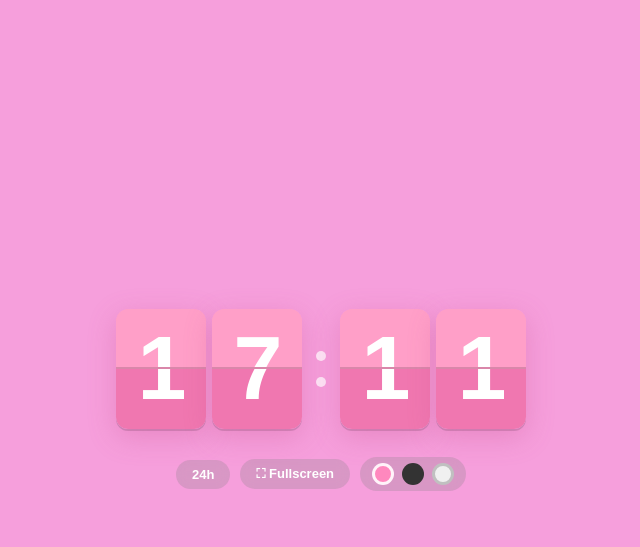
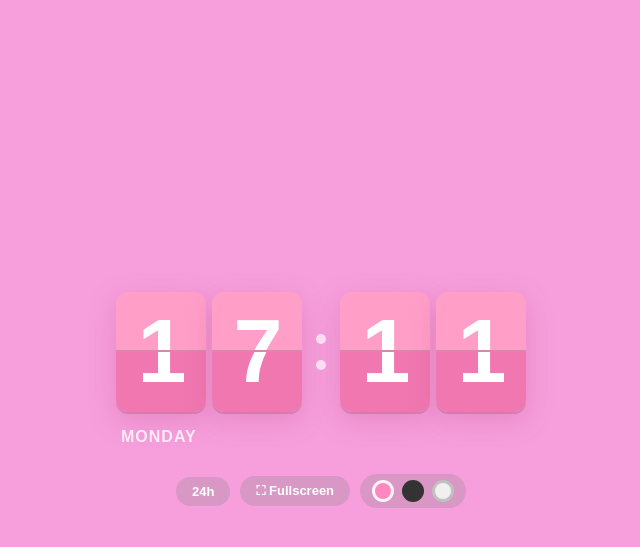
Before and after one commit to bragingerman/bragingerman, a PHP site: page /fapclock.html in a window 1280 px wide. Shown: the top 547 px of the page, without its empty margins (319-959 px from the left). Run offline with PHP 8.4, Linux system fonts and the light colour scheme.

Commit message:
Добавлены метки AM/PM и дня недели в интерфейс часов; обновлена логика отображения в fapclock.js.

```diff
--- a/fapclock.css
+++ b/fapclock.css
@@ -191,6 +191,34 @@ body {
     opacity: 0.7;
 }
 
+/* ---- LABELS (AM/PM and Weekday) ---- */
+.clock-labels {
+    display: flex;
+    justify-content: space-between;
+    align-items: center;
+    width: 100%;
+    max-width: 400px;
+    margin-top: -12px;
+}
+
+.label-ampm,
+.label-weekday {
+    font-size: 16px;
+    font-weight: 700;
+    color: var(--digit-color);
+    opacity: 0.8;
+    letter-spacing: 1px;
+    text-transform: uppercase;
+}
+
+.label-ampm {
+    margin-left: 20px;
+}
+
+.label-weekday {
+    margin-right: 20px;
+}
+
 /* ---- CONTROLS BAR ---- */
 .controls {
     display: flex;
--- a/fapclock.html
+++ b/fapclock.html
@@ -25,6 +25,12 @@
     </div>
   </div>
 
+  <!-- AM/PM and Weekday labels -->
+  <div class="clock-labels">
+    <div class="label-ampm" id="labelAmPm"></div>
+    <div class="label-weekday" id="labelWeekday"></div>
+  </div>
+
   <!-- CONTROLS -->
   <div class="controls">
     <button class="ctrl-btn" id="btn24" onclick="toggle24()">24h</button>
--- a/fapclock.js
+++ b/fapclock.js
@@ -94,8 +94,29 @@ let is24h = true;
 let prevH1=-1,prevH2=-1,prevM1=-1,prevM2=-1;
 
 let dH1, dH2, dM1, dM2;
+let labelAmPm, labelWeekday;
+
+const WEEKDAYS = ['Sunday', 'Monday', 'Tuesday', 'Wednesday', 'Thursday', 'Friday', 'Saturday'];
 
 function pad(n){ return String(n).padStart(2,'0'); }
+
+function updateLabels(now) {
+  // Update weekday (always shown)
+  if (labelWeekday) {
+    labelWeekday.textContent = WEEKDAYS[now.getDay()];
+  }
+
+  // Update AM/PM (only in 12h mode)
+  if (labelAmPm) {
+    if (!is24h) {
+      const hours = now.getHours();
+      labelAmPm.textContent = hours >= 12 ? 'PM' : 'AM';
+      labelAmPm.style.display = 'block';
+    } else {
+      labelAmPm.style.display = 'none';
+    }
+  }
+}
 
 function updateDisplay(hh, mm) {
   const h1=Math.floor(hh/10), h2=hh%10;
@@ -111,6 +132,7 @@ function tickClock() {
   let hh = now.getHours();
   if(!is24h) hh = hh % 12 || 12;
   updateDisplay(hh, now.getMinutes());
+  updateLabels(now);
 }
 
 function toggle24() {
@@ -150,8 +172,10 @@ function init() {
   dH2 = document.getElementById('d-h2');
   dM1 = document.getElementById('d-m1');
   dM2 = document.getElementById('d-m2');
+  labelAmPm = document.getElementById('labelAmPm');
+  labelWeekday = document.getElementById('labelWeekday');
 
-  console.log('Elements:', {dH1, dH2, dM1, dM2});
+  console.log('Elements:', {dH1, dH2, dM1, dM2, labelAmPm, labelWeekday});
 
   [dH1,dH2,dM1,dM2].forEach(buildDigit);
 
```
